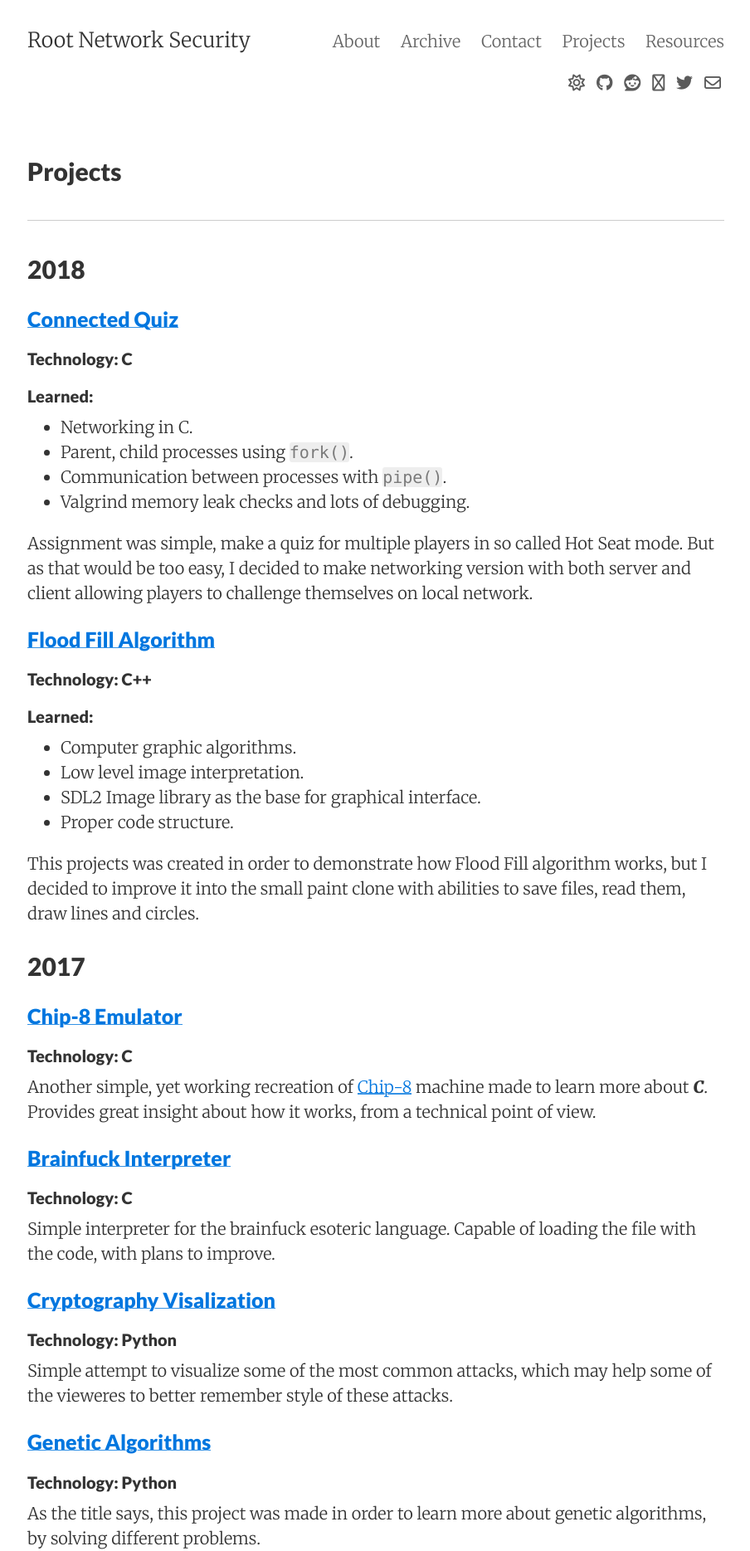
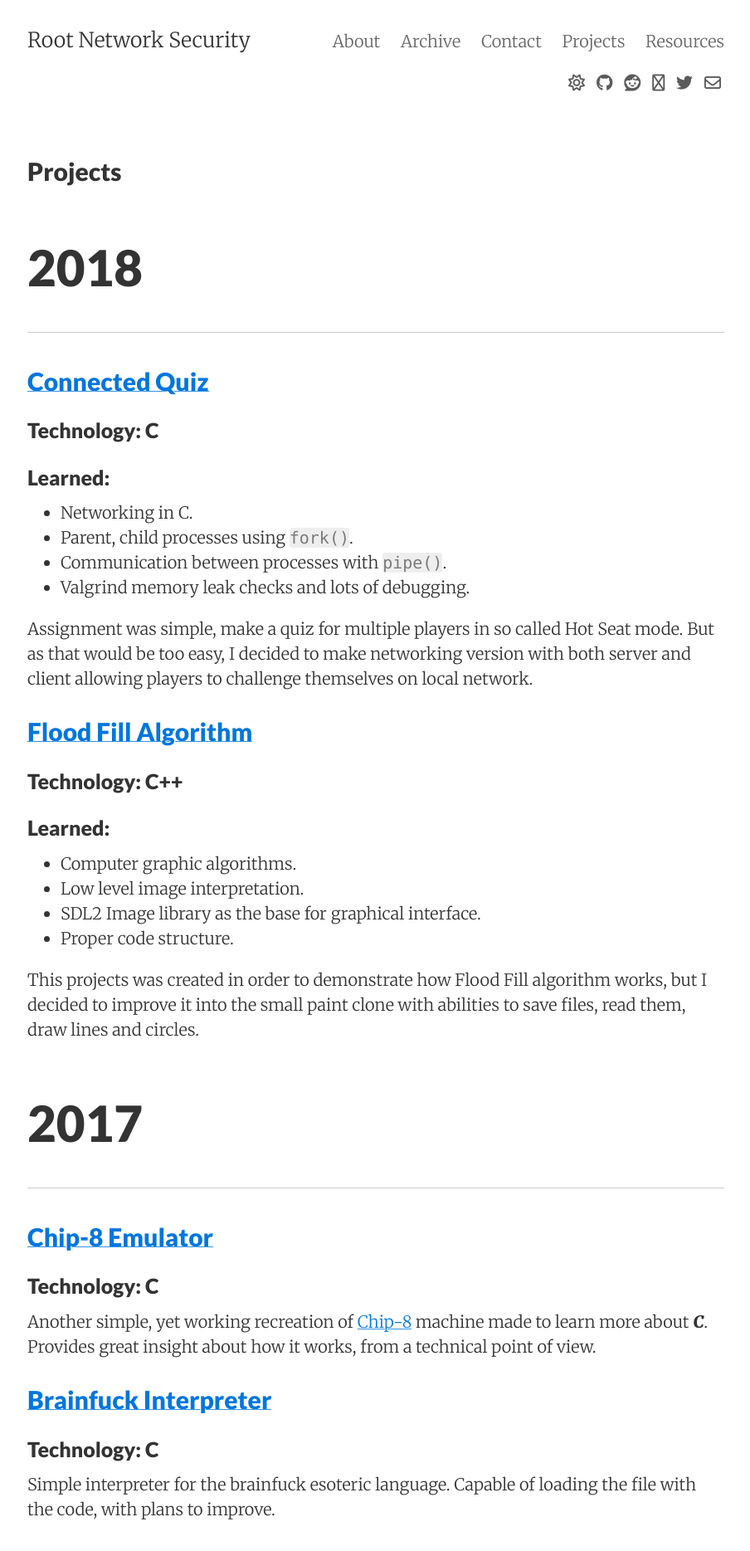
Before and after one commit to W3ndige/rootnetsec.github.io, a Jekyll site: the page built from projects.md, in a window 1280 px wide. Shown: the top 1869 px of the page at 83% size, without its empty margins (187-1091 px from the left). Built offline with Jekyll 4.4.1, drawn with Linux system fonts in a browser that asks for light colours; nearby versions of some CDN libraries.

```diff
--- a/projects.md
+++ b/projects.md
@@ -4,13 +4,12 @@ title: "Projects"
 permalink: "/projects/"
 ---
 
-___
+# 2018
+______
 
-## 2018
-
-### [Connected Quiz](https://github.com/W3ndige/connected-quiz)
-#### Technology: C
-#### Learned:
+## [Connected Quiz](https://github.com/W3ndige/connected-quiz)
+### Technology: C
+### Learned:
 * Networking in C.
 * Parent, child processes using `fork()`.
 * Communication between processes with `pipe()`.
@@ -18,9 +17,9 @@ ___
 
 Assignment was simple, make a quiz for multiple players in so called Hot Seat mode. But as that would be too easy, I decided to make networking version with both server and client allowing players to challenge themselves on local network.
 
-### [Flood Fill Algorithm](https://github.com/W3ndige/flood-fill-algorithm)
-#### Technology: C++
-#### Learned:
+## [Flood Fill Algorithm](https://github.com/W3ndige/flood-fill-algorithm)
+### Technology: C++
+### Learned:
 * Computer graphic algorithms.
 * Low level image interpretation.
 * SDL2 Image library as the base for graphical interface.
@@ -28,30 +27,31 @@ Assignment was simple, make a quiz for multiple players in so called Hot Seat mo
 
 This projects was created in order to demonstrate how Flood Fill algorithm works, but I decided to improve it into the small paint clone with abilities to save files, read them, draw lines and circles.
 
-## 2017
+# 2017
+______
 
-### [Chip-8 Emulator](https://github.com/W3ndige/chip-8)
-#### Technology: C
+## [Chip-8 Emulator](https://github.com/W3ndige/chip-8)
+### Technology: C
 Another simple, yet working recreation of [Chip-8](https://en.wikipedia.org/wiki/CHIP-8) machine made to learn more about ***C***. Provides great insight about how it works, from a technical point of view.
 
 
-### [Brainfuck Interpreter](https://github.com/W3ndige/brainfuck-c)
-#### Technology: C
+## [Brainfuck Interpreter](https://github.com/W3ndige/brainfuck-c)
+### Technology: C
 Simple interpreter for the brainfuck esoteric language. Capable of loading the file with the code, with plans to improve.
 
-### [Cryptography Visalization](https://github.com/W3ndige/cryptography)
-#### Technology: Python
+## [Cryptography Visalization](https://github.com/W3ndige/cryptography)
+### Technology: Python
 Simple attempt to visualize some of the most common attacks, which may help some of the vieweres to better remember style of these attacks.
 
-### [Genetic Algorithms](https://github.com/W3ndige/genetic-algorithms)
-#### Technology: Python
+## [Genetic Algorithms](https://github.com/W3ndige/genetic-algorithms)
+### Technology: Python
 As the title says, this project was made in order to learn more about genetic algorithms, by solving different problems.
 
-### [Network Scanners](https://github.com/W3ndige/poor-network-scanner)
-#### Technology: Python
+## [Network Scanners](https://github.com/W3ndige/poor-network-scanner)
+### Technology: Python
 Series of tools made to scan the network for other machines, check for open ports and grab their banners. In addition *webmap.py* allows to scan web application and grab it's security headers.
 
 
-### [Root Network Security](https://github.com/W3ndige/w3ndige.github.io)
-#### Technology: Jekyll, HTML, SCSS, Javascript
+## [Root Network Security](https://github.com/W3ndige/w3ndige.github.io)
+### Technology: Jekyll, HTML, SCSS, Javascript
 Place where I like to share my knowledge with other members of netsec communty. Current theme was made by John Otander, with some small tweaks in order to make it more personal.
```
Also changed, not shown: 11 other files.
